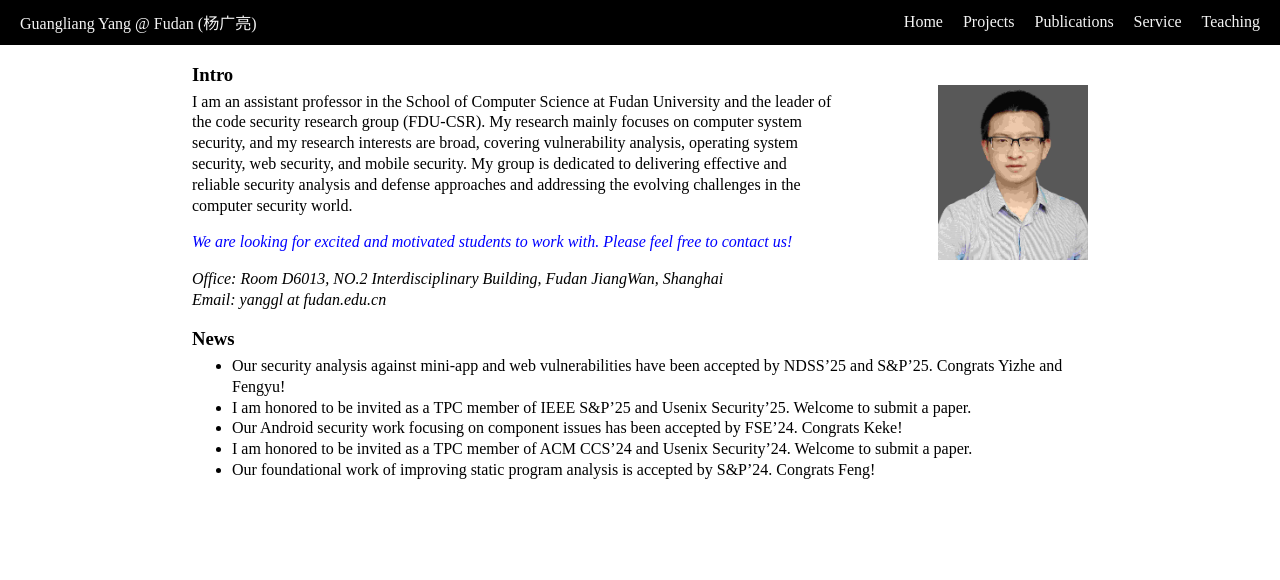
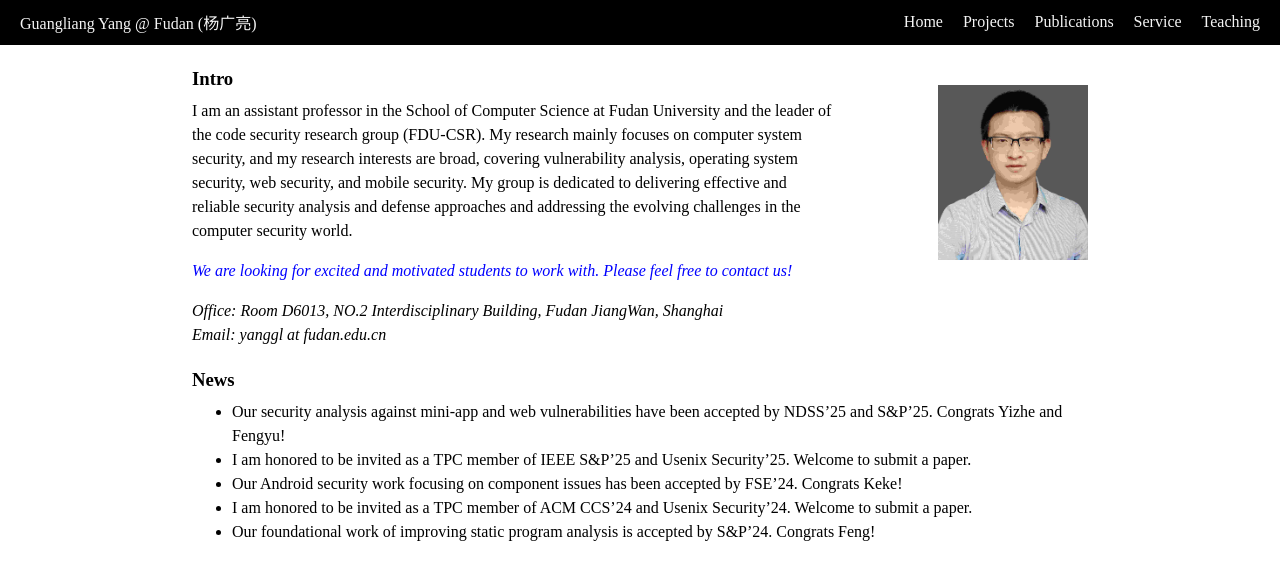
Before and after one commit to yang-guangliang/yang-guangliang.github.io, a Jekyll site: the page built from index.md, in a window 1280 px wide. Shown: the top 580 px of the page. Built offline with Jekyll 4.4.1, drawn with Linux system fonts in a browser that asks for light colours.

Commit message:
Update styles.css

```diff
--- a/assets/styles.css
+++ b/assets/styles.css
@@ -21,17 +21,17 @@ main {
 }
 
 h1, h2, h3, h4 {
-    line-height: 1.1; /* Tighter line spacing for headings */
+    line-height: 1.5; /* Tighter line spacing for headings */
     margin-bottom: -10px;
 }
 
 p {
     margin-bottom: 1em; /* Space between paragraphs */
-    line-height: 1.3;
+    line-height: 1.5;
 }
 
 li {
-  line-height: 1.3; /* This will make the line height 1.5 times the font size */
+  line-height: 1.5; /* This will make the line height 1.5 times the font size */
 }
 
 div.special-text {
```
